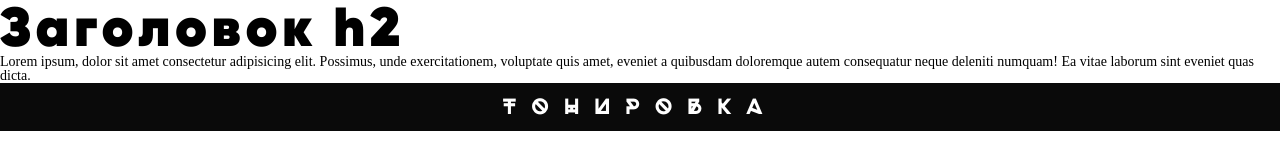
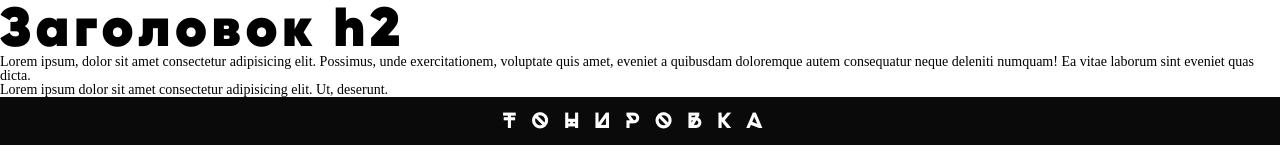
Before and after one commit to icangoodjob/gittest, a plain HTML site: page index.html in a window 1280 px wide. Shown: the top 164 px of the page. Drawn offline with nearby package versions, Linux system fonts and the light colour scheme.

Commit message:
Добавлен lorem

```diff
--- a/index.html
+++ b/index.html
@@ -16,6 +16,7 @@
 		<div class="text">Lorem ipsum, dolor sit amet consectetur adipisicing elit. Possimus, unde exercitationem,
 			voluptate quis amet, eveniet a quibusdam doloremque autem consequatur neque deleniti numquam! Ea vitae laborum
 			sint eveniet quas dicta.</div>
+			<p>Lorem ipsum dolor sit amet consectetur adipisicing elit. Ut, deserunt.</p>
 		<a href="#" class="header__top">
 			<span class="header__top-text">ТОНИРОВКА</span>
 			<span class="header-chevron one">&nbsp;</span>
```
